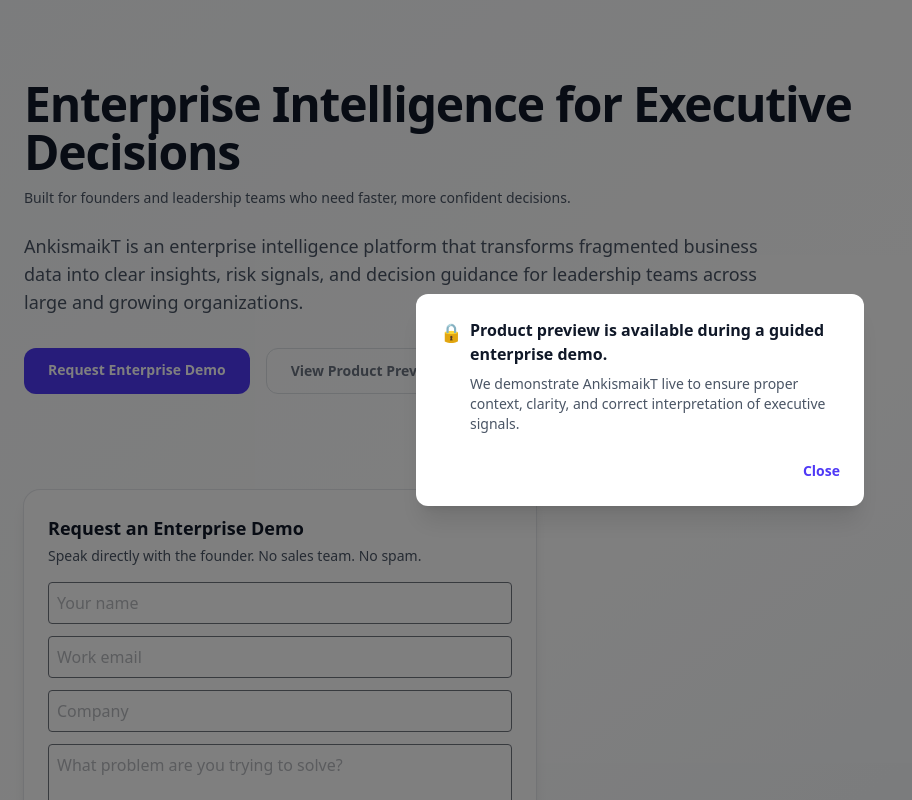
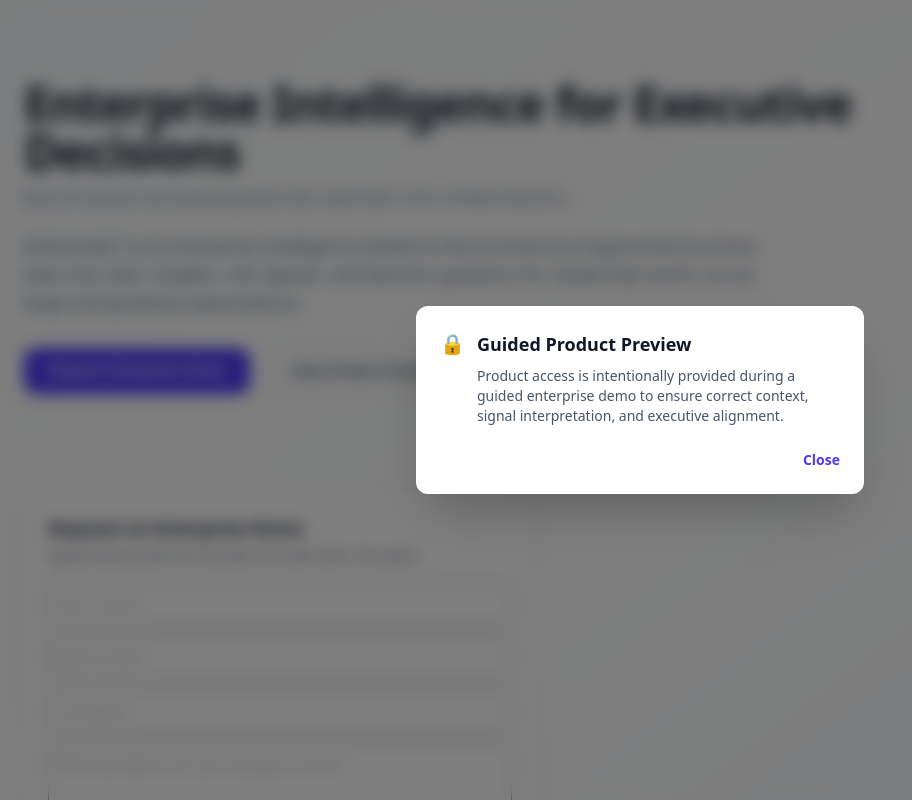
Before and after one commit to AnkismaikT/ankismaikt-enterprise-intelligence, a Next.js app: page / in a window 1280 px wide. Both pictures are taken after a click on the button "View Product Preview". Shown: the top 800 px of the page, without its empty margins (0-912 px from the left). Built offline with nearby package versions, Linux system fonts and the light colour scheme.

Commit message:
feat: finalize enterprise landing with gated preview modal

```diff
--- a/app/page.tsx
+++ b/app/page.tsx
@@ -1,15 +1,25 @@
 "use client";
 
-import { useState } from "react";
+import { useEffect, useState } from "react";
 
 export default function HomePage() {
   const [showPreview, setShowPreview] = useState(false);
+
+  // Close modal on ESC
+  useEffect(() => {
+    if (!showPreview) return;
+    const onKey = (e: KeyboardEvent) => {
+      if (e.key === "Escape") setShowPreview(false);
+    };
+    window.addEventListener("keydown", onKey);
+    return () => window.removeEventListener("keydown", onKey);
+  }, [showPreview]);
 
   return (
     <main className="min-h-screen bg-gradient-to-br from-slate-50 via-white to-slate-100">
       <div className="mx-auto max-w-7xl px-6 py-20">
 
-        {/* HERO */}
+        {/* ================= HERO ================= */}
         <section className="mb-24">
           <h1 className="max-w-4xl text-4xl font-bold tracking-tight text-gray-900 sm:text-5xl">
             Enterprise Intelligence for Executive Decisions
@@ -20,16 +30,16 @@
           </p>
 
           <p className="mt-6 max-w-3xl text-lg text-gray-600">
-            AnkismaikT is an enterprise intelligence platform that transforms fragmented business
-            data into clear insights, risk signals, and decision guidance for leadership teams
-            across large and growing organizations.
+            AnkismaikT is an enterprise intelligence platform that transforms fragmented
+            business data into clear insights, risk signals, and decision guidance for
+            leadership teams across large and growing organizations.
           </p>
 
-          {/* ACTIONS */}
-          <div className="mt-8 flex gap-4">
+          {/* ================= ACTIONS ================= */}
+          <div className="mt-8 flex flex-wrap gap-4">
             <a
               href="mailto:pradeepkishan@ankismaikt.com?subject=Enterprise%20Demo%20Request"
-              className="rounded-xl bg-indigo-600 px-6 py-3 text-sm font-semibold text-white hover:bg-indigo-700 transition"
+              className="rounded-xl bg-indigo-600 px-6 py-3 text-sm font-semibold text-white shadow hover:bg-indigo-700 transition"
             >
               Request Enterprise Demo
             </a>
@@ -37,14 +47,15 @@
             <button
               type="button"
               onClick={() => setShowPreview(true)}
-              className="rounded-xl border border-gray-300 px-6 py-3 text-sm font-semibold text-gray-700 hover:bg-gray-50 transition animate-pulse"
+              className="relative rounded-xl border border-gray-300 px-6 py-3 text-sm font-semibold text-gray-700 hover:bg-gray-50 transition"
             >
               View Product Preview
+              <span className="absolute -top-1 -right-1 h-2 w-2 rounded-full bg-indigo-500" />
             </button>
           </div>
         </section>
 
-        {/* DEMO FORM (OPTIONAL – KEPT AS VISUAL TRUST ELEMENT) */}
+        {/* ================= DEMO FORM (TRUST ELEMENT) ================= */}
         <section className="max-w-lg rounded-2xl bg-white p-6 shadow-lg ring-1 ring-gray-200">
           <h3 className="text-lg font-semibold text-gray-900">
             Request an Enterprise Demo
@@ -54,11 +65,14 @@
             Speak directly with the founder. No sales team. No spam.
           </p>
 
-          <div className="mt-4 space-y-3 opacity-60 pointer-events-none">
+          <div className="mt-4 space-y-3 opacity-60 pointer-events-none select-none">
             <input className="w-full rounded border p-2" placeholder="Your name" />
             <input className="w-full rounded border p-2" placeholder="Work email" />
             <input className="w-full rounded border p-2" placeholder="Company" />
-            <textarea className="w-full rounded border p-2" placeholder="What problem are you trying to solve?" />
+            <textarea
+              className="w-full rounded border p-2"
+              placeholder="What problem are you trying to solve?"
+            />
             <button className="w-full rounded-xl bg-indigo-600 py-2 text-white">
               Request Demo
             </button>
@@ -66,24 +80,31 @@
         </section>
       </div>
 
-      {/* PREVIEW MODAL */}
+      {/* ================= PREVIEW MODAL ================= */}
       {showPreview && (
-        <div className="fixed inset-0 z-50 flex items-center justify-center bg-black/50">
-          <div className="w-full max-w-md rounded-xl bg-white p-6 shadow-xl">
-            <div className="flex items-start gap-2">
-              <span className="text-lg">🔒</span>
+        <div
+          className="fixed inset-0 z-50 flex items-center justify-center bg-black/50 backdrop-blur-sm"
+          onClick={() => setShowPreview(false)}
+        >
+          <div
+            className="w-full max-w-md rounded-xl bg-white p-6 shadow-2xl"
+            onClick={(e) => e.stopPropagation()}
+          >
+            <div className="flex items-start gap-3">
+              <span className="text-xl">🔒</span>
               <div>
-                <p className="font-semibold text-gray-900">
-                  Product preview is available during a guided enterprise demo.
-                </p>
+                <h3 className="text-lg font-semibold text-gray-900">
+                  Guided Product Preview
+                </h3>
                 <p className="mt-2 text-sm text-gray-600">
-                  We demonstrate AnkismaikT live to ensure proper context, clarity,
-                  and correct interpretation of executive signals.
+                  Product access is intentionally provided during a guided enterprise
+                  demo to ensure correct context, signal interpretation, and executive
+                  alignment.
                 </p>
               </div>
             </div>
 
-            <div className="mt-6 text-right">
+            <div className="mt-6 flex justify-end">
               <button
                 onClick={() => setShowPreview(false)}
                 className="text-sm font-semibold text-indigo-600 hover:underline"
```
